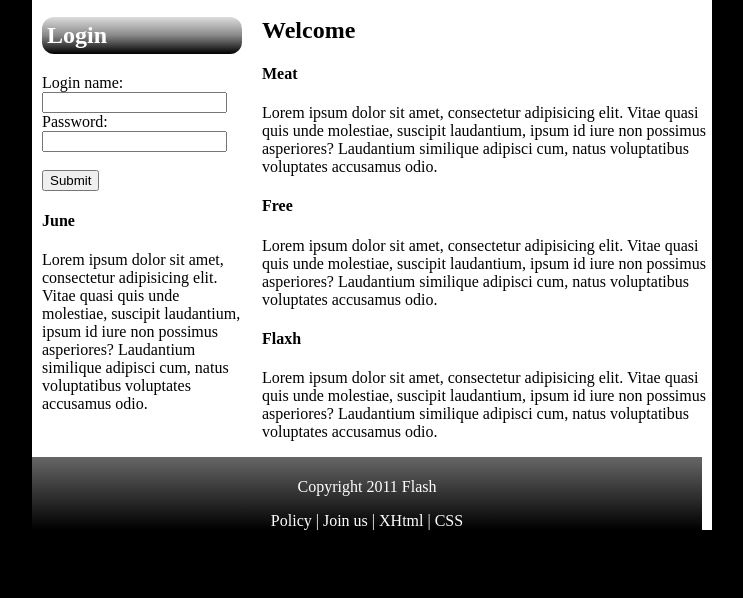
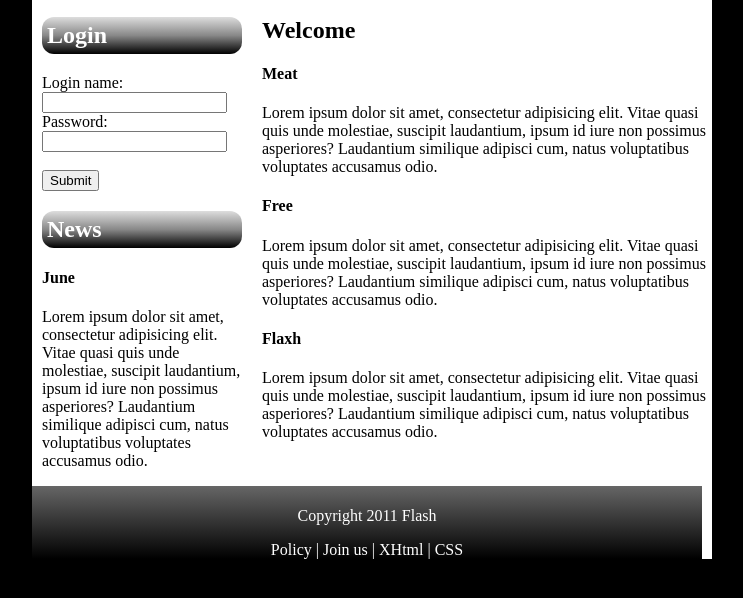
Before and after one commit to Meteor6414/test, a plain HTML site: page Exercise1.html in a window 1280 px wide. Shown: the part 194-792 px from the top of the page, without its empty margins (268-1011 px from the left). Drawn offline with Linux system fonts and the light colour scheme.

Commit message:
20241004

```diff
--- a/Exercise1.html
+++ b/Exercise1.html
@@ -39,11 +39,11 @@
                         <input type="submit" value="Submit">
                       </form>
                 </div>
-                <div id="news">
+                <h2 id="News" class="White">News</h2>
                     <h4>June</h4>
                     <p>Lorem ipsum dolor sit amet, consectetur adipisicing elit. Vitae quasi quis unde molestiae, suscipit laudantium, ipsum id iure non possimus asperiores? Laudantium similique adipisci cum, natus voluptatibus voluptates accusamus odio.</p>
 
-                </div>
+
             </div>
             <div id="right">
                 <h2>Welcome</h2>
```
Also changed, not shown: 1 other file.
